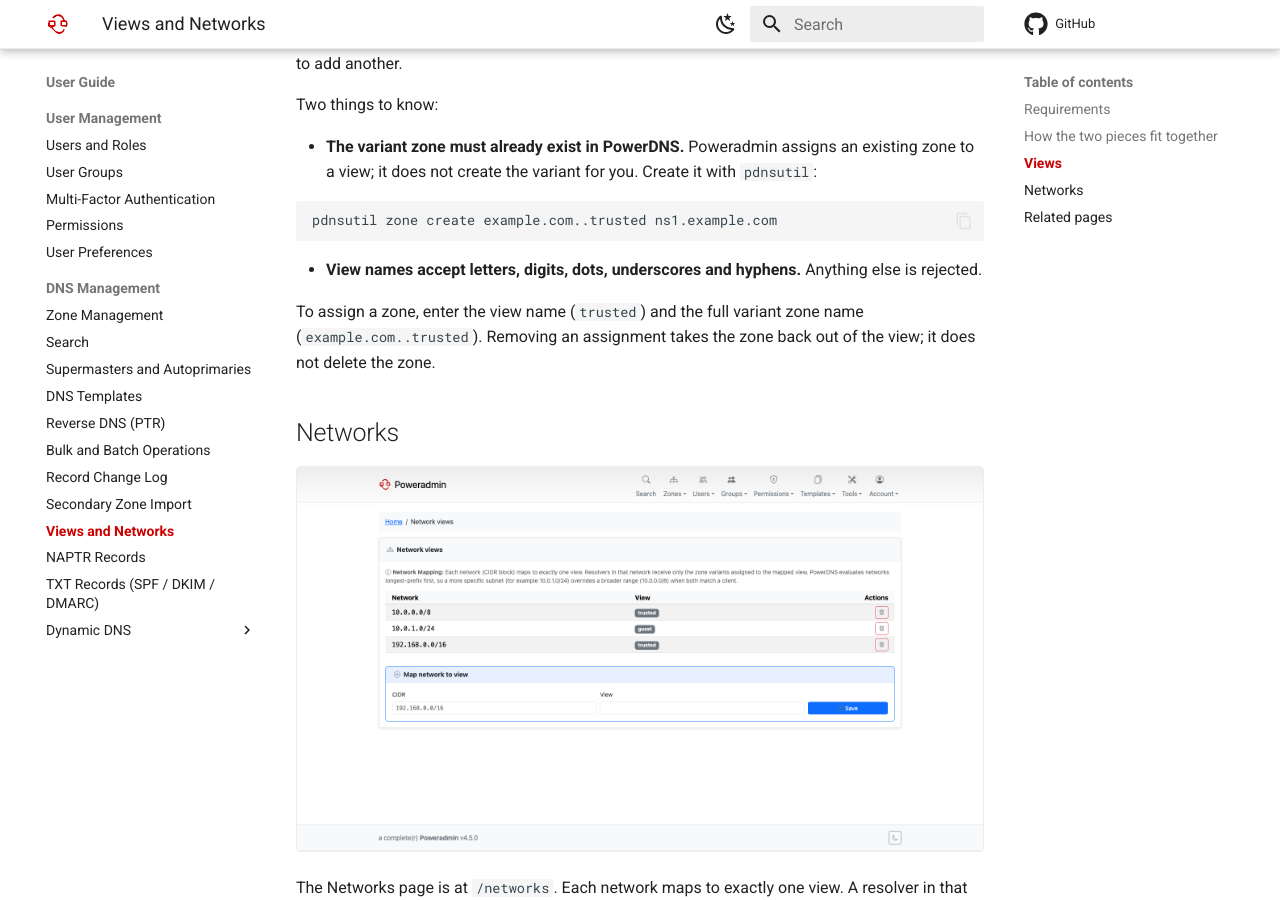
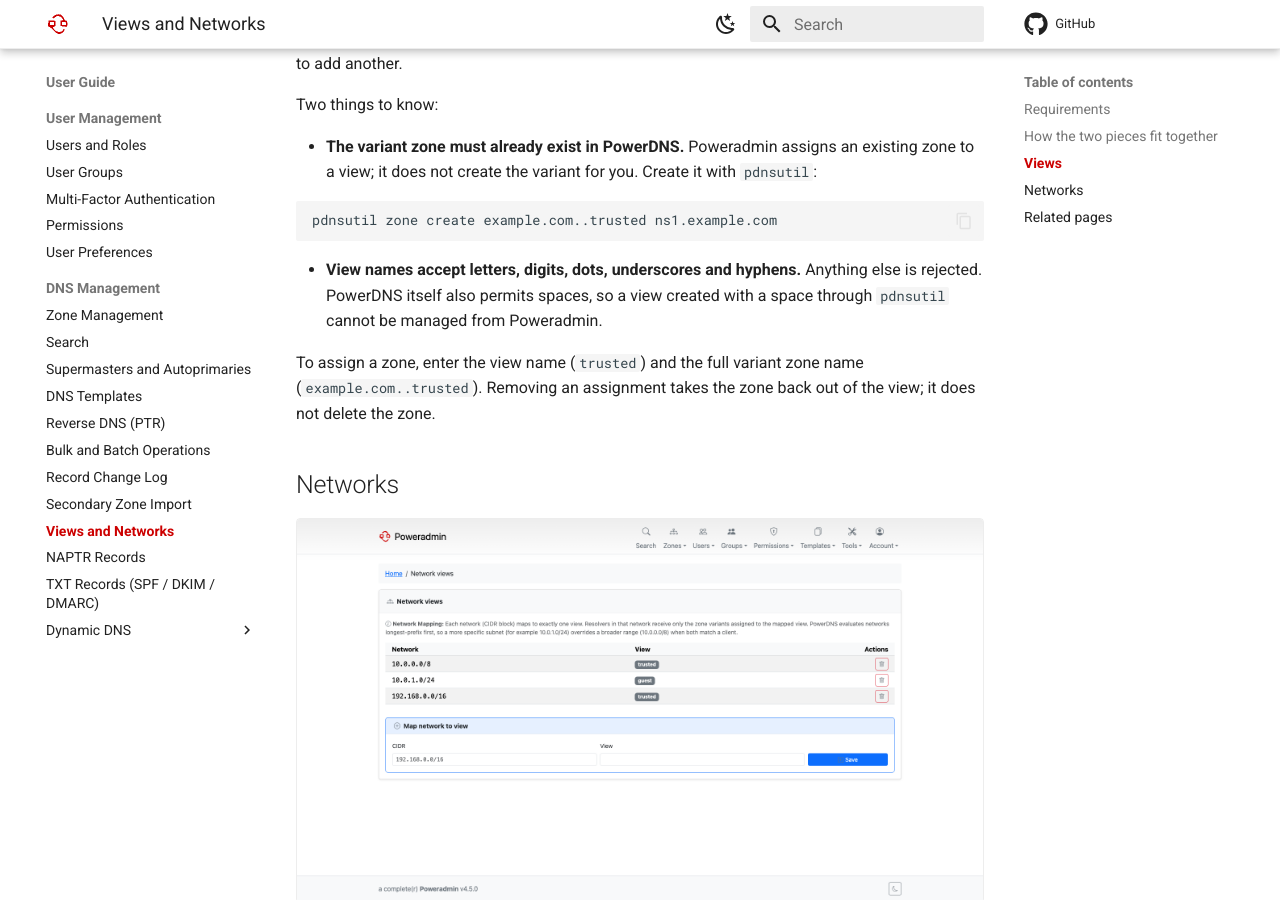
Before and after one commit to poweradmin/poweradmin-docs, an MkDocs documentation site: the page built from docs/user-guide/views-networks.md, in a window 1280 px wide and 900 px high, scrolled down 2390 px. Built offline with MkDocs 1.6.1 and Material for MkDocs 9.7.7, drawn with Linux system fonts in a browser that asks for light colours; comment, search, counter and statistics services are not loaded.

````diff
--- a/docs/user-guide/views-networks.md
+++ b/docs/user-guide/views-networks.md
@@ -82,7 +82,8 @@
 ```
 
 - **View names accept letters, digits, dots, underscores and hyphens.** Anything else is
-  rejected.
+  rejected. PowerDNS itself also permits spaces, so a view created with a space through
+  `pdnsutil` cannot be managed from Poweradmin.
 
 To assign a zone, enter the view name (`trusted`) and the full variant zone name
 (`example.com..trusted`). Removing an assignment takes the zone back out of the view; it does
````
Also changed, not shown: docs/database/schema.md (+1 -1 lines), docs/installation/centos.md (+1 -1 lines), docs/installation/debian.md (+1 -1 lines), docs/installation/freebsd.md (+1 -1 lines), docs/installation/ubuntu.md (+1 -1 lines).
